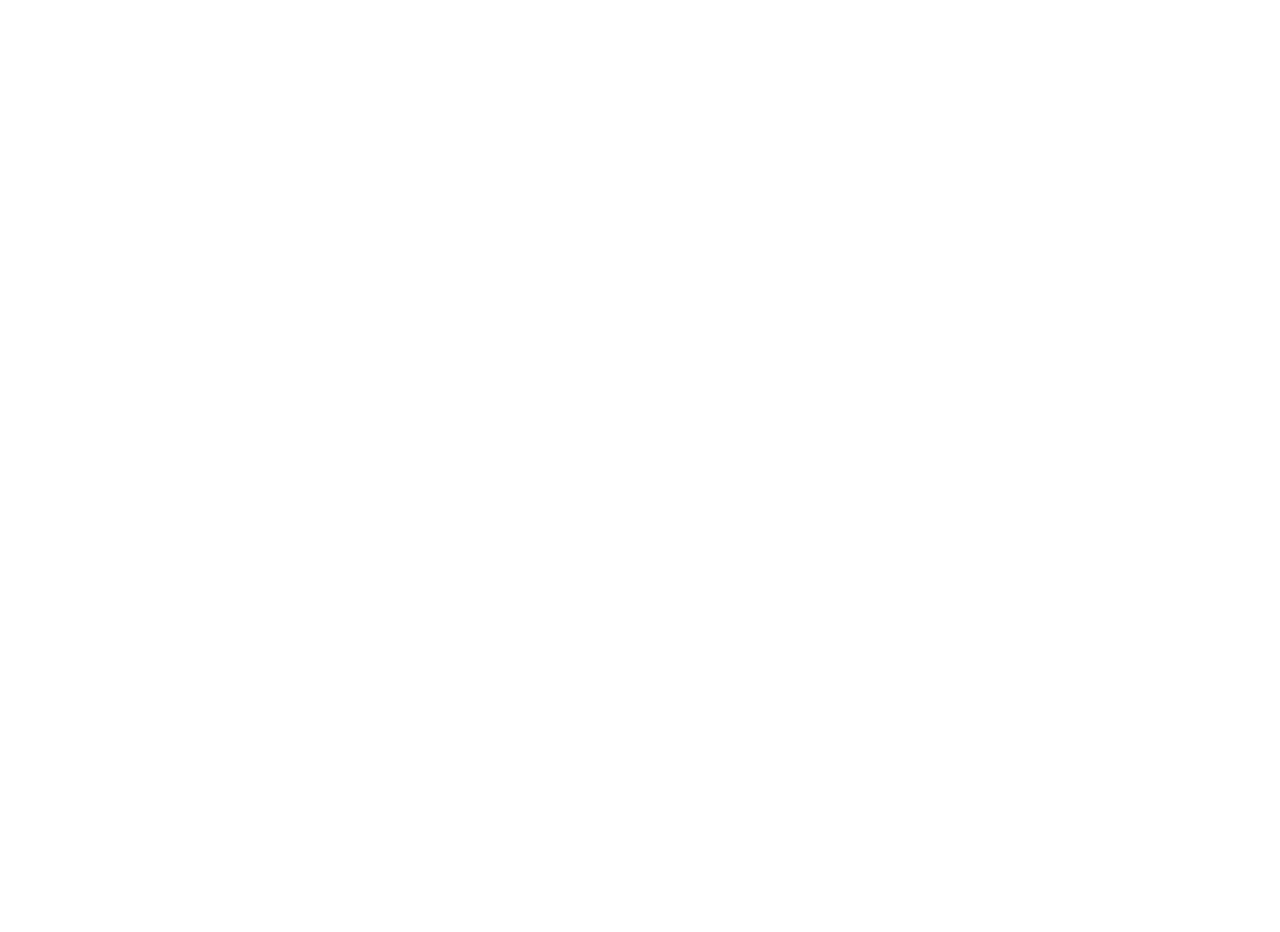
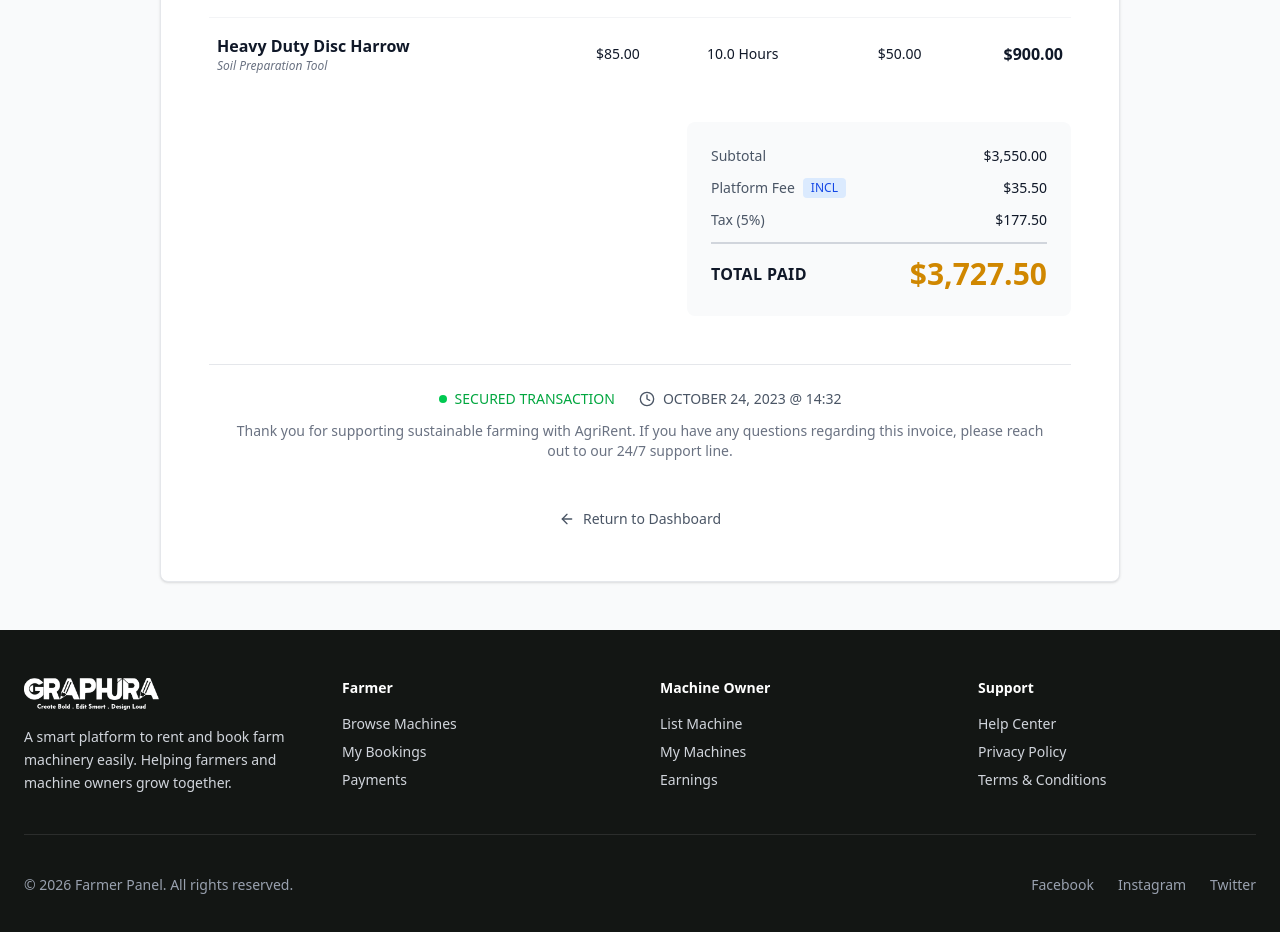
Before and after one commit to graphuraprojects/farming, a React (Vite) app in the folder frontend/: page /farmer/invoice in a window 1280 px wide. Before the commit this address had no page. Shown: the part 640-1572 px from the top of the page. Before the commit the page ends 800 px from the top, so only its background shows below. Built offline with nearby package versions, Linux system fonts and the light colour scheme.

Commit message:
updated colours

```diff
--- a/frontend/src/App.jsx
+++ b/frontend/src/App.jsx
@@ -2,6 +2,7 @@
 
 import FarmerLayout from "./layouts/FarmerLayout";
 import Register from "./pages/auth/Register";
+import NotFound from "./pages/NotFound";
 
 // Farmer Pages
 import FarmerHome from "./pages/FarmerHome";
@@ -11,13 +12,14 @@
 import MachineDetails from "./pages/FarmerListing/MachineDetails.jsx";
 import BookingHistory from "./pages/bookngHistory/BookingHistory.jsx";
 import BookingConfirmation from "./pages/bookingConform/BookingConfirmation.jsx";
+import Invoice from "./pages/bookngHistory/Invoice.jsx";
 
 function App() {
   return (
     <BrowserRouter>
       <Routes>
 
-        {/* ✅ Register (NO Navbar / Footer) */}
+        {/* Register (No Layout) */}
         <Route path="/register" element={<Register />} />
 
         {/* Redirect root */}
@@ -51,6 +53,12 @@
         <Route path="/farmer/booking-conform" element={<FarmerLayout />}>
           <Route index element={<BookingConfirmation />} />
         </Route>
+        <Route path="/farmer/invoice" element={<FarmerLayout />}>
+          <Route index element={<Invoice />} />
+        </Route>
+
+        {/* ⭐ 404 Catch All (Must Be Last) */}
+        <Route path="*" element={<NotFound />} />
 
       </Routes>
     </BrowserRouter>
--- a/frontend/src/Pages/FarmerHome.jsx
+++ b/frontend/src/Pages/FarmerHome.jsx
@@ -293,7 +293,7 @@
       </section>
 
       {/* Benefits section */}
-      {/* <section className="bg-green-900">
+      <section className="bg-green-900">
         <div className="py-15 flex flex-wrap justify-center gap-10">
           <div className="group relative overflow-hidden px-8 w-full max-w-80 flex flex-col items-center gap-2 border border-[#03a74f] rounded-lg py-10 bg-white/10 hover:-translate-y-4 duration-400 transition-transform">
             <div class="absolute inset-0 -translate-x-full bg-gradient-to-r from-transparent via-white/30 to-transparent skew-x-12 group-hover:translate-x-full transition-transform duration-1000 ease-in-out"></div>
@@ -338,7 +338,7 @@
             </p>
           </div>
         </div>
-      </section> */}
+      </section>
       <section className="flex  justify-center">
         <div className="max-w-[1280px] w-full py-10">
           <h1 className="text-2xl md:text-3xl lg:text-4xl font-bold text-center">
--- /dev/null
+++ b/frontend/src/Pages/NotFound.jsx
@@ -0,0 +1,19 @@
+import React from 'react'
+import { faHouse } from '@fortawesome/free-solid-svg-icons'
+import { FontAwesomeIcon } from '@fortawesome/react-fontawesome'
+import { Link } from 'react-router-dom'
+
+const NotFound = () => {
+  return (
+    <div className='flex flex-col justify-center items-center h-screen'>
+      <div className='max-w-125'><img src="https://res.cloudinary.com/drq2a0262/image/upload/f_webp/v1769683311/404_lfdmsm" alt="page-not-found" /></div>
+      <div>
+        <h1 className="text-2xl md:text-3xl lg:text-4xl font-bold text-center">Oops! You've strayed off the field.</h1>
+        <p className="text-gray-500 font-medium text-sm md:text-md lg:text-lg w-full text-center">The page you are looking for has been harvested or never planted. Let's get you back to familiar ground.</p>
+        <Link to="/" className='flex justify-center'><button className="mt-4 cursor-pointer bg-[#03a74f] py-2 px-3 lg:py-3 rounded-lg font-medium text-white hover:bg-[#38864b] hover:-translate-y-2 transition-transform duration-300 active:scale-95"><FontAwesomeIcon icon={faHouse} className="mr-2" /> Back to Home</button></Link>
+      </div>
+    </div>
+  )
+}
+
+export default NotFound
--- a/frontend/src/components/farmer/FarmerFooter.jsx
+++ b/frontend/src/components/farmer/FarmerFooter.jsx
@@ -2,7 +2,7 @@
 
 const FarmerFooter = () => {
   return (
-    <footer className="w-full bg-[#131614] mt-10">
+    <footer className="w-full bg-[#131614]">
       <div className="max-w-7xl mx-auto px-6 py-12">
 
         {/* Top Section */}
--- a/frontend/src/layouts/FarmerLayout.jsx
+++ b/frontend/src/layouts/FarmerLayout.jsx
@@ -6,7 +6,7 @@
   return (
     <>
       <FarmerNavbar />
-      <main className="min-h-screen px-6">
+      <main className="min-h-screen">
         <Outlet />
       </main>
       <FarmerFooter />
```
